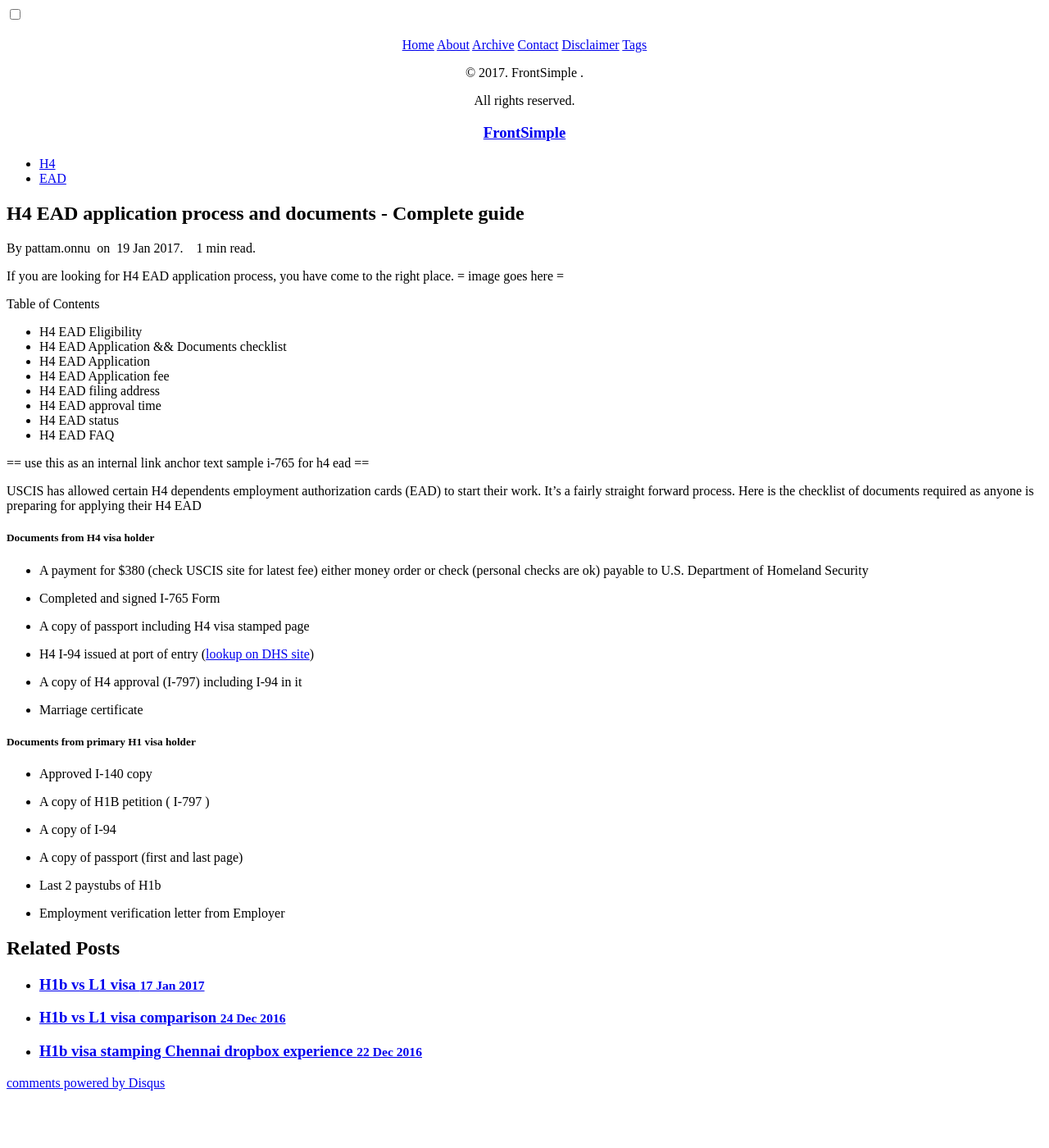
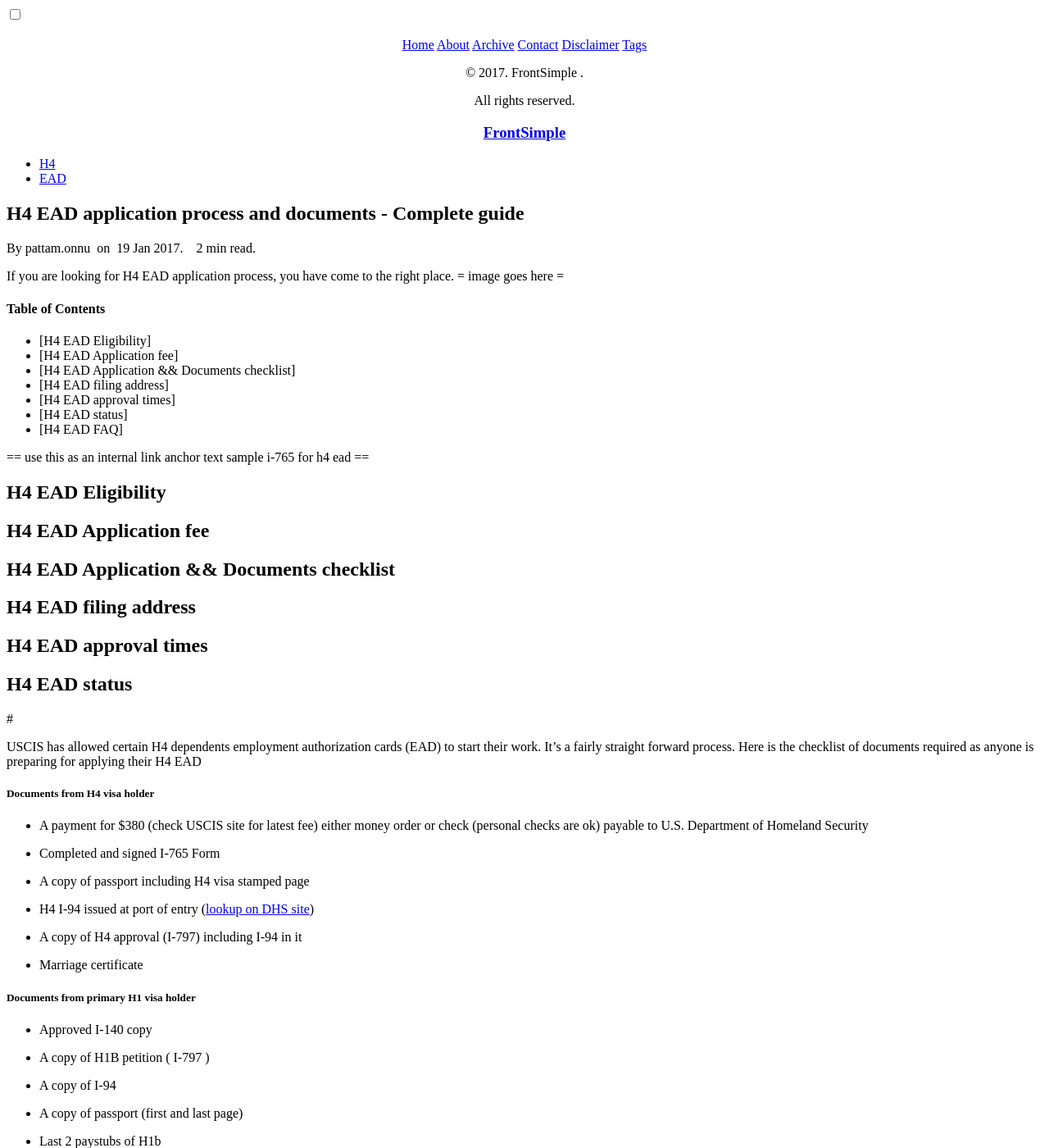
Before and after one commit to gitforwork2/gitforwork.github.io, a Jekyll site: the page built from _posts/2017-01-19-h4-ead-application.md, in a window 1280 px wide and 1400 px high. Shown: the whole window at 82% size. Built offline with Jekyll 4.4.1, drawn with Linux system fonts in a browser that asks for light colours; nearby versions of some CDN libraries; comment, search, counter and statistics services are not loaded.

Commit message:
Update 2017-01-19-h4-ead-application.md

```diff
--- a/_posts/2017-01-19-h4-ead-application.md
+++ b/_posts/2017-01-19-h4-ead-application.md
@@ -9,17 +9,23 @@ description: H4 Visa EAD application process and documents. EAD for H4
 If you are looking for H4 EAD application process, you have come to the right place.
 = image goes here =
 
-Table of Contents
- - H4 EAD Eligibility
- - H4 EAD Application && Documents checklist
- - H4 EAD Application
- - H4 EAD Application fee
- - H4 EAD filing address
- - H4 EAD approval time
- - H4 EAD status
- - H4 EAD FAQ
+#### Table of Contents
+ - [H4 EAD Eligibility]
+ - [H4 EAD Application fee]
+ - [H4 EAD Application && Documents checklist]
+ - [H4 EAD filing address]
+ - [H4 EAD approval times]
+ - [H4 EAD status]
+ - [H4 EAD FAQ]
 
 == use this as an internal link anchor text sample i-765 for h4 ead ==
+# H4 EAD Eligibility
+# H4 EAD Application fee
+# H4 EAD Application && Documents checklist
+# H4 EAD filing address
+# H4 EAD approval times
+# H4 EAD status
+#
 
 USCIS has allowed certain H4 dependents employment authorization cards (EAD) to start their work. It's a fairly straight forward
 process. Here is the checklist of documents required as anyone is preparing for applying their H4 EAD
```
